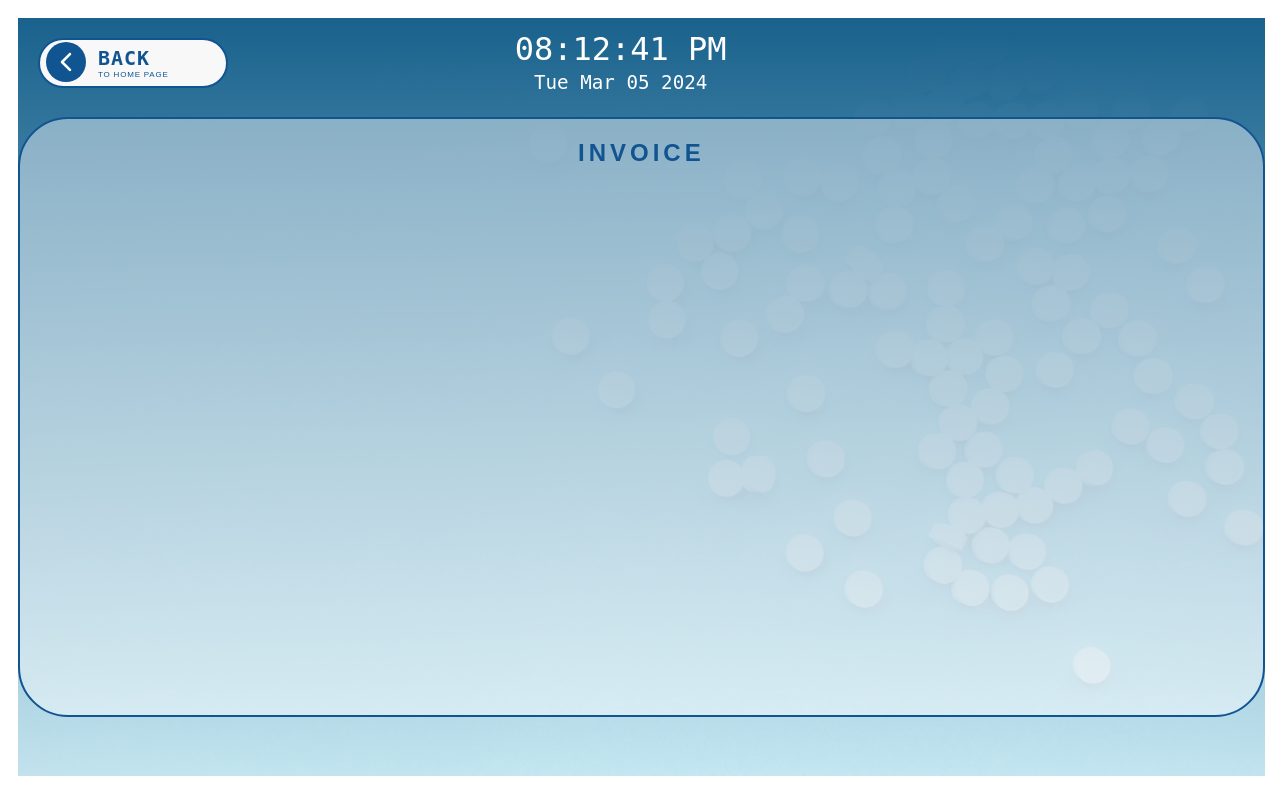
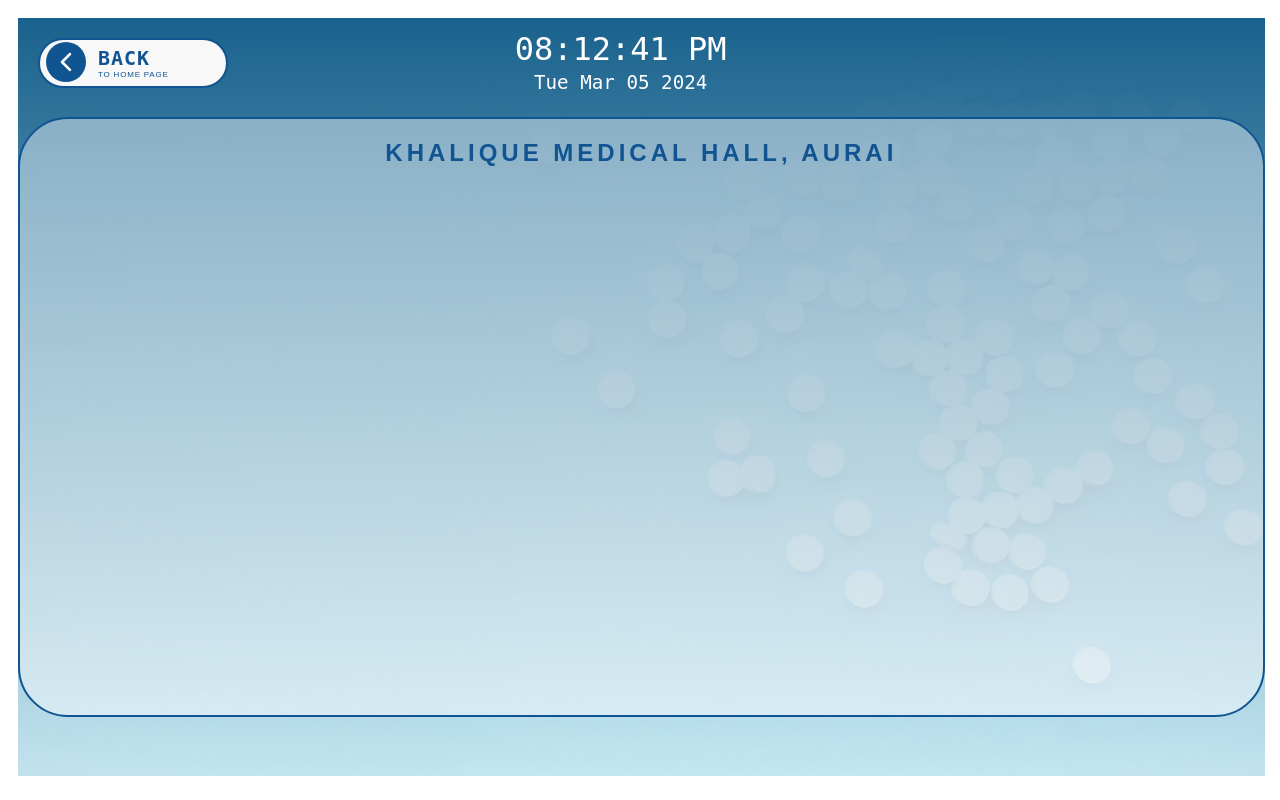
Before and after one commit to muzammilkarimi/medicine-manager, a PHP site: page /billing.php in a window 1280 px wide. Run offline with PHP 8.4, Linux system fonts and the light colour scheme.

Commit message:
fix bugs

```diff
--- a/billing.php
+++ b/billing.php
@@ -24,8 +24,38 @@
         <section class="form">
         <div class="bill_box">
              <div class="heading">
-                <h2>Invoice</h2>
+                <h2>Khalique Medical Hall, Aurai</h2>
             </div>
+        </div>
+        </section>
+    </section>
+</body>
+</html>
+
+
+
+
+
+
+
+
+
+
+
+
+
+
+
+
+
+
+
+
+
+
+
+
+
             <!-- <form class="details" action="" method="POST">
                 <div class="details_two">
                <div class="rmsearch">
--- a/index.php
+++ b/index.php
@@ -123,7 +123,7 @@
             </div>
         </div>
         <div class="bottom">
-            <p>Develop By <strong> MUZAMMIL AHMAD KARIMI </strong>From <strong> MAKTECH</strong></p>
+            <p>Made with ❤️ by <strong>MAK</strong></p>
         </div>
     </section>
     <script>
--- a/styles/billing_style.css
+++ b/styles/billing_style.css
@@ -1,5 +1,6 @@
 :root {
   --blue: rgb(17, 84, 146);
+  --white: #fff;
 }
 body {
   padding: 10px;
```
Also changed, not shown: add-medicine.php (+2 -5 lines).
